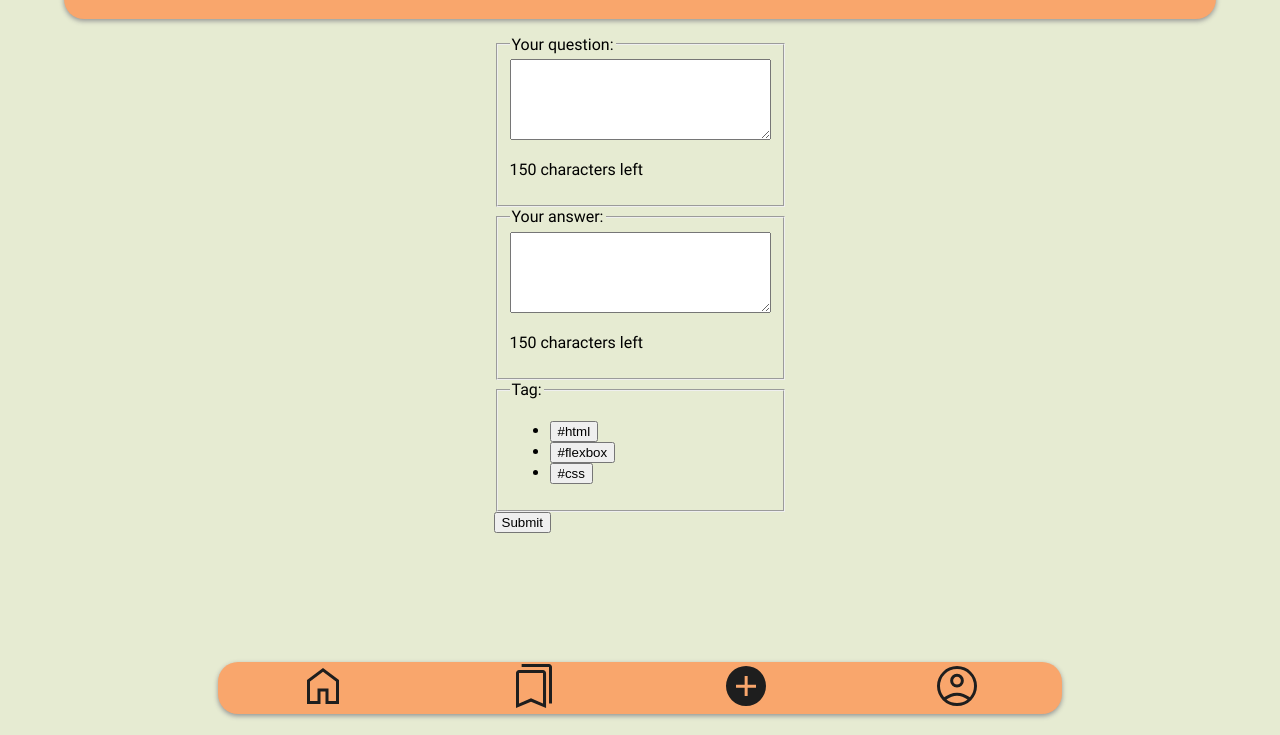
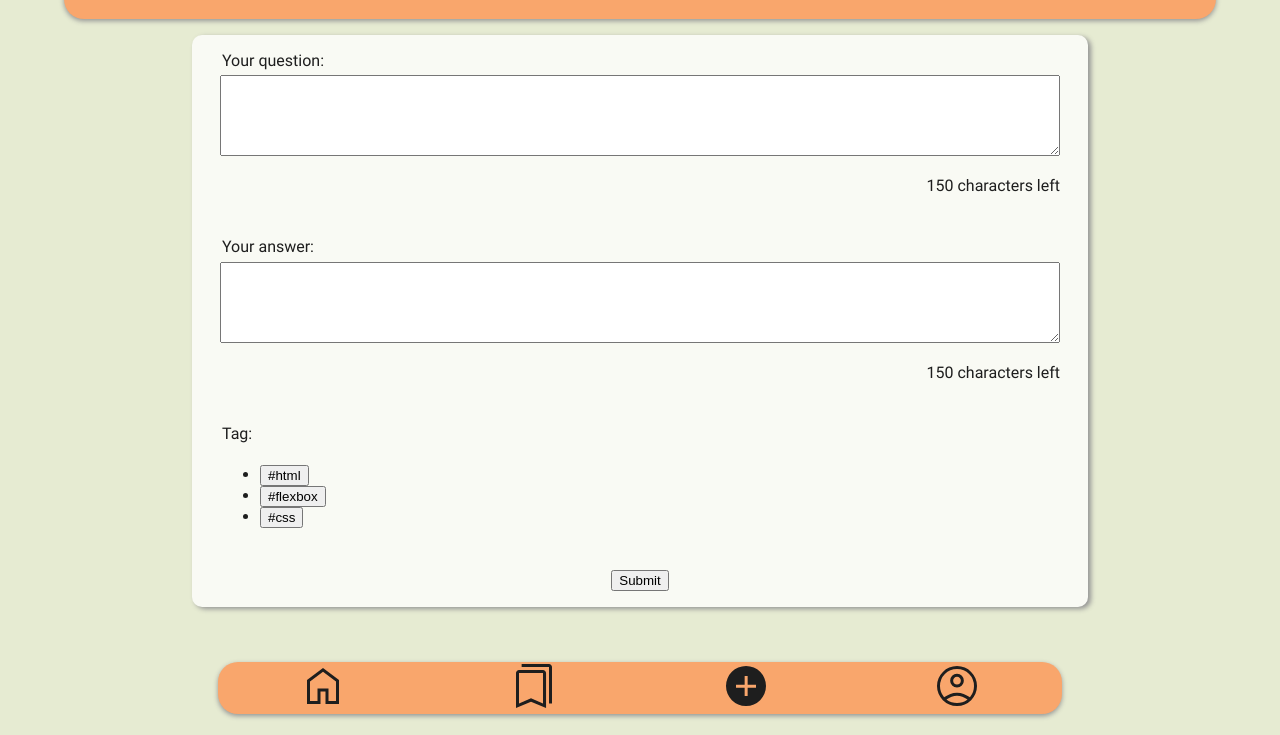
Before and after one commit to Long-HaHoang/recap-project-1, a plain HTML site: page html/form.html in a window 1280 px wide. Shown: the part 70-805 px from the top of the page. Drawn offline with Linux system fonts and the light colour scheme.

Commit message:
fix: answer counter, rm console.log from function

```diff
--- a/css/form.css
+++ b/css/form.css
@@ -0,0 +1,31 @@
+.mainContent {
+  width: 70%;
+}
+
+form {
+  background-color: var(--plt1);
+  padding: 1em;
+  position: relative;
+  border-radius: 10px;
+  box-shadow: 3px 2px 5px rgb(148, 148, 148);
+  display: flex;
+  flex-direction: column;
+  justify-content: center;
+  align-items: center;
+  gap: 1em;
+  width: 100%;
+  color: var(--bgc);
+}
+
+fieldset {
+  border: none;
+  width: 100%;
+}
+
+fieldset textarea {
+  width: 100%;
+}
+
+fieldset p {
+  text-align: right;
+}
--- a/html/form.html
+++ b/html/form.html
@@ -5,6 +5,7 @@
     <meta http-equiv="X-UA-Compatible" content="IE=edge" />
     <meta name="viewport" content="width=device-width, initial-scale=1.0" />
     <link rel="stylesheet" href="../styles.css" />
+    <link rel="stylesheet" href="../css/form.css" />
     <script src="../js/form.js" defer></script>
     <title>Recap-Project-1</title>
   </head>
@@ -12,8 +13,8 @@
     <header>
       <h1>Quiz App</h1>
     </header>
-    <main data-js="mainContent">
-      <form data-js="form">
+    <main class="mainContent" data-js="mainContent">
+      <form class="cardForm" data-js="form">
         <fieldset>
           <legend>Your question:</legend>
           <textarea
@@ -24,6 +25,7 @@
             data-js="question"
             minlength="4"
             maxlength="150"
+            required
           ></textarea>
           <p data-js="questArea"></p>
         </fieldset>
@@ -37,15 +39,16 @@
             data-js="answer"
             minlength="4"
             maxlength="150"
+            required
           ></textarea>
           <p data-js="answerArea"></p>
         </fieldset>
-        <fieldset>
+        <fieldset class="cardForm__tags">
           <legend>Tag:</legend>
           <ul>
-            <li><button>#html</button></li>
-            <li><button>#flexbox</button></li>
-            <li><button>#css</button></li>
+            <li><button type="button">#html</button></li>
+            <li><button type="button">#flexbox</button></li>
+            <li><button type="button">#css</button></li>
           </ul>
         </fieldset>
         <button type="submit">Submit</button>
--- a/js/form.js
+++ b/js/form.js
@@ -25,12 +25,11 @@ form.addEventListener("submit", (event) => {
   addCard(questInput.value, answerInput.value);
   form.reset();
   questArea.textContent = questInput.maxLength + " characters left";
-  answerArea.textContent = questInput.maxLength + " characters left";
+  answerArea.textContent = answerInput.maxLength + " characters left";
   questInput.focus();
 });
 
 function addCard(question, answer) {
-  console.log("Hello, World!");
   const newSection = document.createElement("section");
   newSection.classList.add("qcard");
 
--- a/styles.css
+++ b/styles.css
@@ -4,4 +4,3 @@
 @import url(./css/button.css);
 @import url(./css/profile.css);
 @import url(./css/navigation.css);
-@import url(./css/form.css);
```
Also changed, not shown: README.md.
